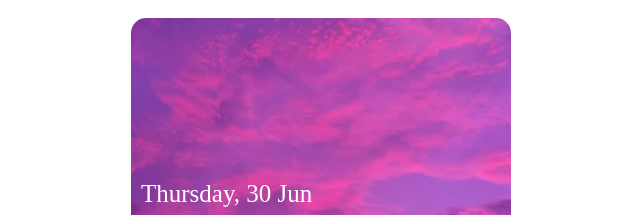
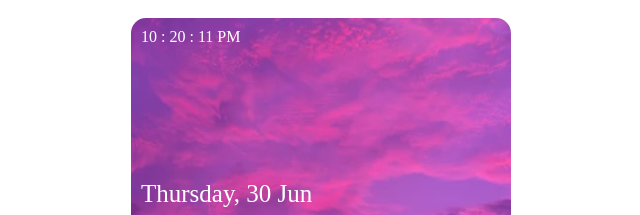
Before and after one commit to Melinigounder/to-do-app, a plain HTML site: page index.html in a window 1280 px wide. Shown: the top 215 px of the page, 329-969 px from the left. Drawn offline with Linux system fonts and the light colour scheme.

Commit message:
clock added

```diff
--- a/css/stylesheet.css
+++ b/css/stylesheet.css
@@ -21,6 +21,7 @@ button {
   background: none;
   cursor: initial
 }
+
 
 /* ------------ body ------------ */
 body {
@@ -55,6 +56,11 @@ body {
   left: 10px;
   color: #FFF;
   font-size: 25px;
+
+}
+/*-------------time---------------*/
+span {
+  color:white;
 
 }
 
--- a/index.html
+++ b/index.html
@@ -14,6 +14,14 @@
         <main class="app">
             <div class="header">
                 <div id="date"></div>
+
+                <span id="hours">00</span>
+                <span>:</span>
+                <span id="minutes">00</span>
+                <span>:</span>
+                <span id="seconds">00</span>
+                <span id="session">AM</span>
+
             </div>
             <div class="content">
 
--- a/js/to-do-app.js
+++ b/js/to-do-app.js
@@ -3,10 +3,35 @@ window.addEventListener('load', () => {
     const dataElement = document.getElementById("date");
     const newTodoForm = document.querySelector('#new-todo-form');
     const errorElement = document.getElementById('error')
+
     //Show todays date
     const options = { weekday: "long", month: "short", day: "numeric" };
     const today = new Date();
     dataElement.innerHTML = today.toLocaleDateString("en-ZA", options);
+
+    //Clock
+    function displayTime(){
+        var dateTime = new Date();
+        var hrs =dateTime.getHours();
+        var min =  dateTime.getMinutes();
+        var sec = dateTime.getSeconds();
+        var session =document.getElementById('session');
+
+        if(hrs >=12){
+            session.innerHTML ='PM';
+        }else{
+            session.innerHTML ='AM'
+        }
+        if(hrs> 12){
+            hrs =hrs -12;
+        }
+
+        document.getElementById('hours').innerHTML= hrs;
+        document.getElementById('minutes').innerHTML=min;
+        document.getElementById('seconds').innerHTML=sec;
+
+    }
+    setInterval(displayTime,10);
 
     //New to do form
     newTodoForm.addEventListener('submit', e => {
```
